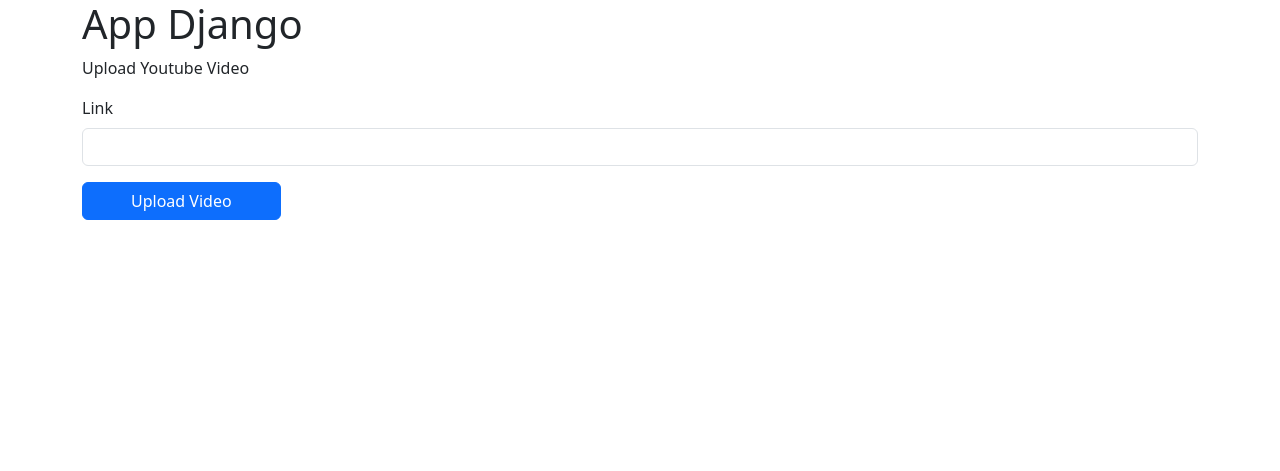
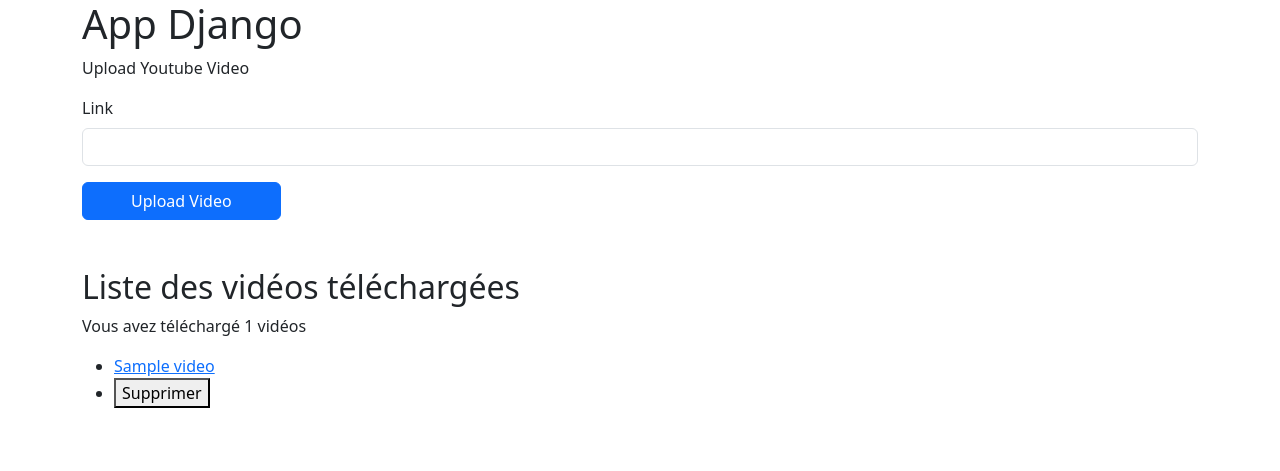
Before and after one commit to souleymanediallo/upload_video, a Django app: template templates/pages/index.html in a window 1280 px wide. Shown: the top 471 px of the page. Run offline with Django 5.2, Linux system fonts and the light colour scheme; the template is opened without the code that fills it: most values are stand-ins (such as "Sample title", 1, 10 or a date in 2020); some libraries are stand-ins or nearby versions.

Commit message:
add delete button

```diff
--- a/config/settings.py
+++ b/config/settings.py
@@ -118,10 +118,10 @@
 # https://docs.djangoproject.com/en/5.0/howto/static-files/
 
 STATIC_URL = '/static/'
-STATIC_ROOT = BASE_DIR / "staticfiles"
+STATIC_ROOT = BASE_DIR / "static"
 
 MEDIA_URL = "/media/"
-MEDIA_ROOT = BASE_DIR / "mediafiles"
+MEDIA_ROOT = BASE_DIR / "media"
 
 # Default primary key field type
 # https://docs.djangoproject.com/en/5.0/ref/settings/#default-auto-field
--- a/pages/urls.py
+++ b/pages/urls.py
@@ -3,5 +3,5 @@
 
 urlpatterns = [
     path('', views.home, name='home'),
-    path('video_list/', views.video_list, name='video_list'),
+    path('delete_video/', views.delete_video, name='delete_video'),
 ]
--- a/templates/layout.html
+++ b/templates/layout.html
@@ -10,5 +10,29 @@
     {% block content %}
     {% endblock %}
     <script src="https://cdn.jsdelivr.net/npm/bootstrap@5.3.3/dist/js/bootstrap.bundle.min.js" integrity="sha384-YvpcrYf0tY3lHB60NNkmXc5s9fDVZLESaAA55NDzOxhy9GkcIdslK1eN7N6jIeHz" crossorigin="anonymous"></script>
+    <script src="https://code.jquery.com/jquery-3.6.0.min.js"></script>
+<script>
+    $(document).ready(function(){
+        $('.delete-video').on('click', function(){
+            var videoName = $(this).data('name');
+            var $videoContainer = $(this).closest('div');
+            $.ajax({
+                type: 'POST',
+                url: '/delete_video/',
+                data: {
+                    'video_name': videoName,
+                    'csrfmiddlewaretoken': '{{ csrf_token }}'
+                },
+                success: function(response){
+                    console.log(response.message);
+                    $videoContainer.hide();
+                },
+                error: function(xhr, errmsg, err){
+                    console.log(xhr.status + ": " + xhr.responseText);
+                }
+            });
+        });
+    });
+</script>
   </body>
 </html>
--- a/templates/pages/index.html
+++ b/templates/pages/index.html
@@ -13,4 +13,21 @@
     <button type="submit" class="btn btn-primary px-5">Upload Video</button>
     </form>
 </div>
+
+<div class="container py-5">
+  <h2 class="diplay-3">Liste des vidéos téléchargées</h2>
+  {% if videos %}
+    <p>Vous avez téléchargé {{ videos|length }} vidéos</p>
+
+  <ul class="list-item">
+    {% for video in videos %}
+      <li><a href="{{ video }}">{{ video }}</a></li>
+      <li><button class="delete-video" data-name="{{ video }}">Supprimer</button></li>
+    {% endfor %}
+  </ul>
+    {% else %}
+        <p>Vous n'avez pas encore téléchargé de vidéos</p>
+    {% endif %}
+</div>
+
 {% endblock %}
```
Also changed, not shown: pages/views.py (+22 -8 lines).
